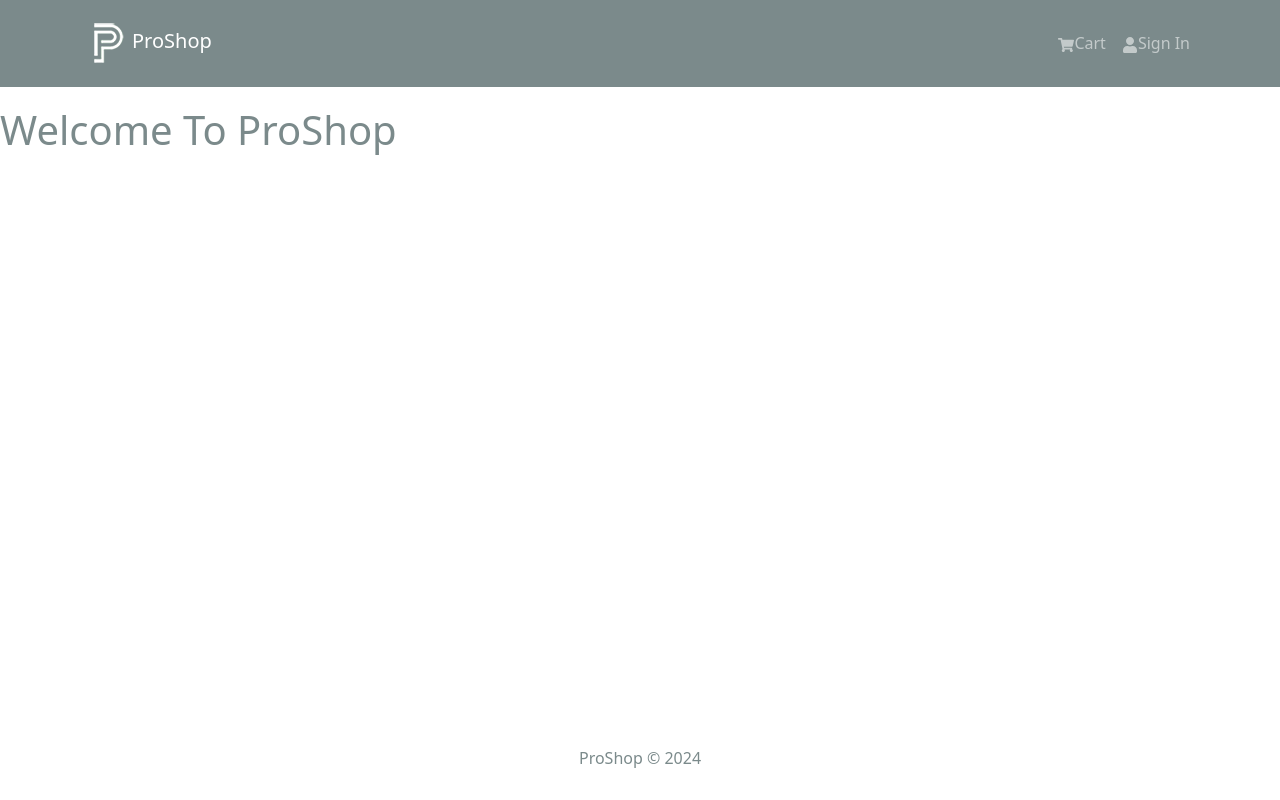
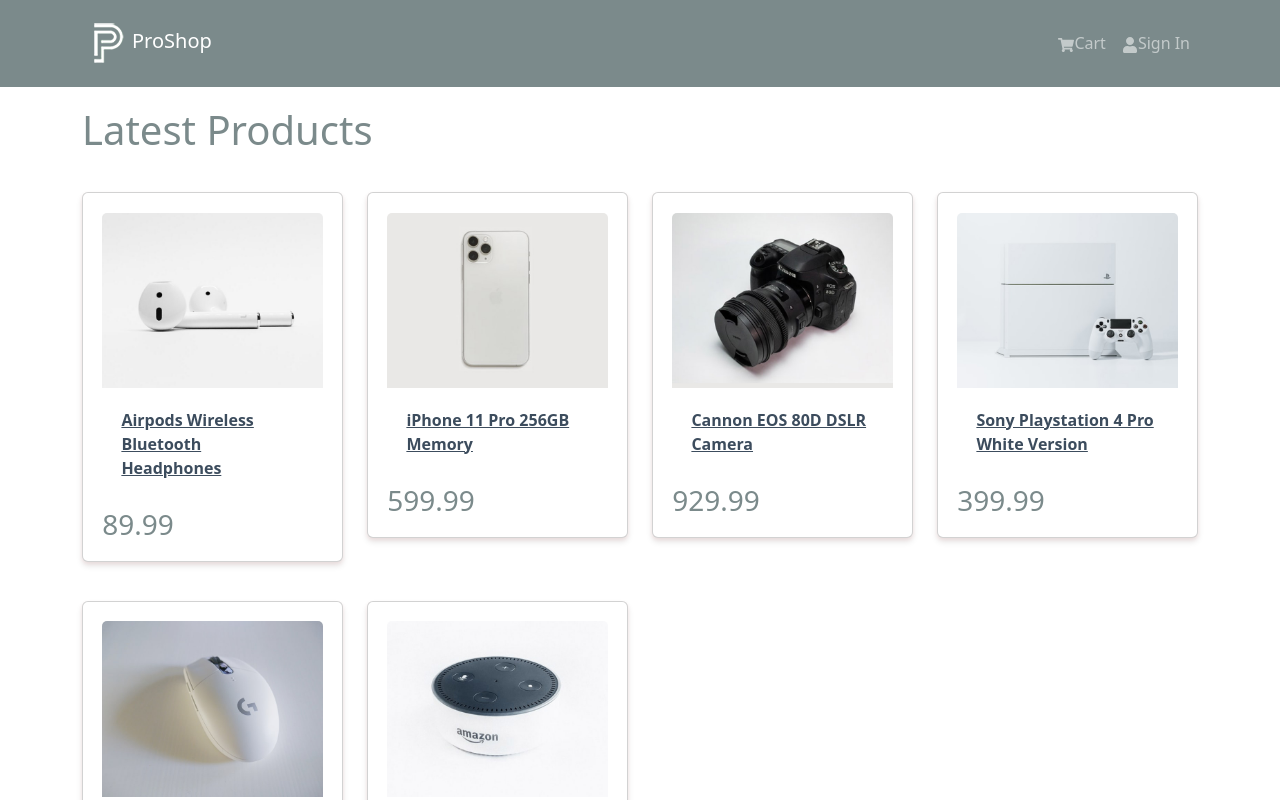
Before and after one commit to amitiit11/proShop3, a React (Create React App) app in the folder frontend/: page / in a window 1280 px wide. Shown: the top 800 px of the page. Built offline with nearby package versions, Linux system fonts and the light colour scheme.

Commit message:
added HomeScreen to App component

```diff
--- a/frontend/src/App.js
+++ b/frontend/src/App.js
@@ -2,13 +2,16 @@
 import Header from './component/Header';
 import Footer from './component/Footer';
 import { Container} from 'react-bootstrap';
+import HomeScreen from './screen/HomeScreen';
 
 const App = () => {
   return (
     <>
       <Header />
       <main className='py-3'>
-        <h1>Welcome To ProShop</h1>
+        <Container>
+          <HomeScreen/>
+        </Container>
       </main>
       <Footer />
     </>
```
